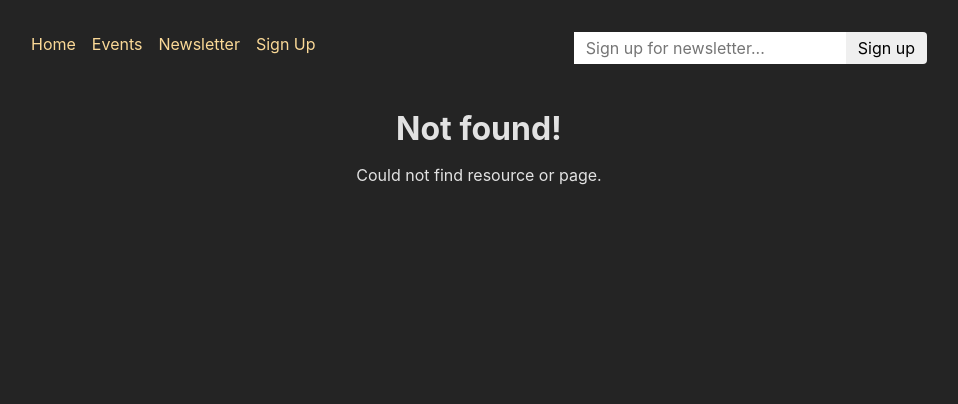
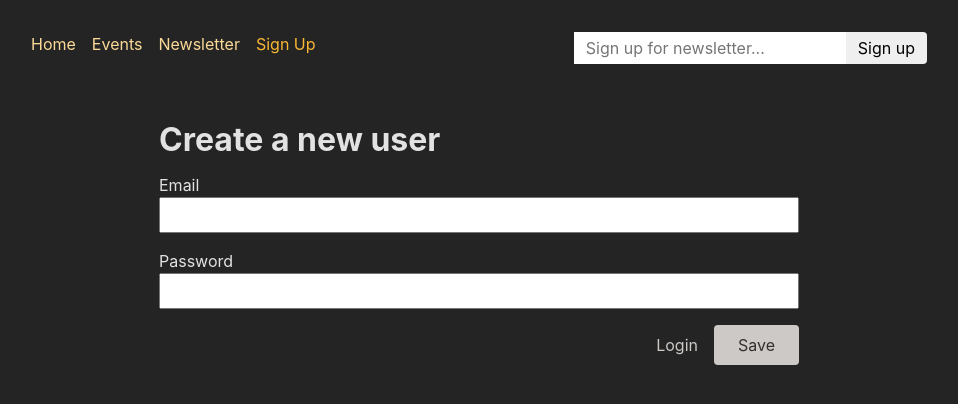
Before and after one commit to Sushil-18/React_Auth, a React (Create React App) app: page /auth in a window 1280 px wide. Before the commit this address had no page. Shown: the top 404 px of the page, without its empty margins (161-1119 px from the left). Built offline with nearby package versions, Linux system fonts and the light colour scheme.

Commit message:
Implemented sign-up and retriving the JWT token from server

```diff
--- a/src/App.js
+++ b/src/App.js
@@ -13,7 +13,9 @@ import NewEventPage from "./pages/NewEvent";
 import RootLayout from "./pages/Root";
 import { action as manipulateEventAction } from "./components/EventForm";
 import NewsletterPage, { action as newsletterAction } from "./pages/Newsletter";
-import AuthenticationPage from "./pages/Authentication";
+import AuthenticationPage, {
+  action as authAction,
+} from "./pages/Authentication";
 
 const router = createBrowserRouter([
   {
@@ -22,7 +24,7 @@ const router = createBrowserRouter([
     errorElement: <ErrorPage />,
     children: [
       { index: true, element: <HomePage /> },
-      { path: "signup", element: <AuthenticationPage /> },
+      { path: "auth", element: <AuthenticationPage />, action: authAction },
       {
         path: "events",
         element: <EventsRootLayout />,
--- a/src/components/AuthForm.js
+++ b/src/components/AuthForm.js
@@ -1,32 +1,54 @@
-import { useState } from 'react';
-import { Form } from 'react-router-dom';
+import {
+  Form,
+  Link,
+  useActionData,
+  useNavigation,
+  useSearchParams,
+} from "react-router-dom";
 
-import classes from './AuthForm.module.css';
+import classes from "./AuthForm.module.css";
 
 function AuthForm() {
-  const [isLogin, setIsLogin] = useState(true);
+  const data = useActionData();
+  const [searchParamas] = useSearchParams();
+  const isLogin = searchParamas.get("mode") === "login";
+  const navigation = useNavigation();
 
-  function switchAuthHandler() {
-    setIsLogin((isCurrentlyLogin) => !isCurrentlyLogin);
-  }
+  const isSubmitting = navigation.state === "submitting";
 
   return (
     <>
       <Form method="post" className={classes.form}>
-        <h1>{isLogin ? 'Log in' : 'Create a new user'}</h1>
+        <h1>{isLogin ? "Log in" : "Create a new user"}</h1>
         <p>
           <label htmlFor="email">Email</label>
           <input id="email" type="email" name="email" required />
         </p>
+        {data && data.errors && (
+          <ul>
+            {Object.values(data.errors).map((error) => (
+              <li
+                key={error}
+                style={{
+                  color: "red",
+                  display: "inline-block",
+                  margin: 0,
+                }}
+              >
+                {error}
+              </li>
+            ))}
+          </ul>
+        )}
         <p>
           <label htmlFor="image">Password</label>
           <input id="password" type="password" name="password" required />
         </p>
         <div className={classes.actions}>
-          <button onClick={switchAuthHandler} type="button">
-            {isLogin ? 'Create new user' : 'Login'}
-          </button>
-          <button>Save</button>
+          <Link to={`?mode=${isLogin ? "signup" : "login"}`}>
+            {isLogin ? "Create new user" : "Login"}
+          </Link>
+          <button>{isSubmitting ? "Submitting" : "Save"}</button>
         </div>
       </Form>
     </>
--- a/src/components/EventForm.js
+++ b/src/components/EventForm.js
@@ -4,20 +4,20 @@ import {
   useNavigation,
   useActionData,
   json,
-  redirect
-} from 'react-router-dom';
+  redirect,
+} from "react-router-dom";
 
-import classes from './EventForm.module.css';
+import classes from "./EventForm.module.css";
 
 function EventForm({ method, event }) {
   const data = useActionData();
   const navigate = useNavigate();
   const navigation = useNavigation();
 
-  const isSubmitting = navigation.state === 'submitting';
+  const isSubmitting = navigation.state === "submitting";
 
   function cancelHandler() {
-    navigate('..');
+    navigate("..");
   }
 
   return (
@@ -36,7 +36,7 @@ function EventForm({ method, event }) {
           type="text"
           name="title"
           required
-          defaultValue={event ? event.title : ''}
+          defaultValue={event ? event.title : ""}
         />
       </p>
       <p>
@@ -46,7 +46,7 @@ function EventForm({ method, event }) {
           type="url"
           name="image"
           required
-          defaultValue={event ? event.image : ''}
+          defaultValue={event ? event.image : ""}
         />
       </p>
       <p>
@@ -56,7 +56,7 @@ function EventForm({ method, event }) {
           type="date"
           name="date"
           required
-          defaultValue={event ? event.date : ''}
+          defaultValue={event ? event.date : ""}
         />
       </p>
       <p>
@@ -66,7 +66,7 @@ function EventForm({ method, event }) {
           name="description"
           rows="5"
           required
-          defaultValue={event ? event.description : ''}
+          defaultValue={event ? event.description : ""}
         />
       </p>
       <div className={classes.actions}>
@@ -74,7 +74,7 @@ function EventForm({ method, event }) {
           Cancel
         </button>
         <button disabled={isSubmitting}>
-          {isSubmitting ? 'Submitting...' : 'Save'}
+          {isSubmitting ? "Submitting..." : "Save"}
         </button>
       </div>
     </Form>
@@ -88,23 +88,24 @@ export async function action({ request, params }) {
   const data = await request.formData();
 
   const eventData = {
-    title: data.get('title'),
-    image: data.get('image'),
-    date: data.get('date'),
-    description: data.get('description'),
+    title: data.get("title"),
+    image: data.get("image"),
+    date: data.get("date"),
+    description: data.get("description"),
   };
 
-  let url = 'http://localhost:8080/events';
+  let url = "http://localhost:8080/events";
 
-  if (method === 'PATCH') {
+  if (method === "PATCH") {
     const eventId = params.eventId;
-    url = 'http://localhost:8080/events/' + eventId;
+    url = "http://localhost:8080/events/" + eventId;
   }
 
   const response = await fetch(url, {
     method: method,
     headers: {
-      'Content-Type': 'application/json',
+      "Content-Type": "application/json",
+      Authorization: `Bearer ${token}`,
     },
     body: JSON.stringify(eventData),
   });
@@ -114,8 +115,8 @@ export async function action({ request, params }) {
   }
 
   if (!response.ok) {
-    throw json({ message: 'Could not save event.' }, { status: 500 });
+    throw json({ message: "Could not save event." }, { status: 500 });
   }
 
-  return redirect('/events');
+  return redirect("/events");
 }
--- a/src/components/MainNavigation.js
+++ b/src/components/MainNavigation.js
@@ -42,7 +42,7 @@ function MainNavigation() {
           </li>
           <li>
             <NavLink
-              to="/signup"
+              to="/auth?mode=signup"
               className={({ isActive }) =>
                 isActive ? classes.active : undefined
               }
--- a/src/pages/Authentication.js
+++ b/src/pages/Authentication.js
@@ -1,7 +1,42 @@
-import AuthForm from '../components/AuthForm';
+import { json, redirect } from "react-router-dom";
+import AuthForm from "../components/AuthForm";
 
 function AuthenticationPage() {
   return <AuthForm />;
 }
 
 export default AuthenticationPage;
+
+export async function action({ request }) {
+  const searchParamas = new URL(request.url).searchParams;
+  const mode = searchParamas.get("mode") || "login";
+  const data = await request.formData();
+  const authData = {
+    email: data.get("email"),
+    password: data.get("password"),
+  };
+
+  const response = await fetch("http://localhost:8080/" + mode, {
+    method: "POST",
+    headers: {
+      "Content-Type": "application/json",
+    },
+    body: JSON.stringify(authData),
+  });
+
+  if (!response.ok) {
+    return json({ message: "could not authnticate user." }, { status: 500 });
+  }
+
+  if (response.status === 422 || response.status === 401) {
+    return response;
+  }
+
+  const resData = await response.json();
+
+  const token = resData.token;
+  //Storing token in the most secured place as per standards i.e in http only cookie
+  document.cookie = `token=${resData.token}; Secure; HttpOnly; SameSite=Strict`;
+
+  return redirect("/");
+}
--- a/src/pages/Error.js
+++ b/src/pages/Error.js
@@ -1,21 +1,21 @@
-import { useRouteError } from 'react-router-dom';
-import MainNavigation from '../components/MainNavigation';
+import { useRouteError } from "react-router-dom";
+import MainNavigation from "../components/MainNavigation";
 
-import PageContent from '../components/PageContent';
+import PageContent from "../components/PageContent";
 
 function ErrorPage() {
   const error = useRouteError();
 
-  let title = 'An error occurred!';
-  let message = 'Something went wrong!';
+  let title = "An error occurred!";
+  let message = error.message;
 
   if (error.status === 500) {
-    message = error.data.message;
+    message = error.message;
   }
 
   if (error.status === 404) {
-    title = 'Not found!';
-    message = 'Could not find resource or page.';
+    title = "Not found!";
+    message = "Could not find resource or page.";
   }
 
   return (
```
Also changed, not shown: 2 other files (tests, documents, lock files or other folders).
